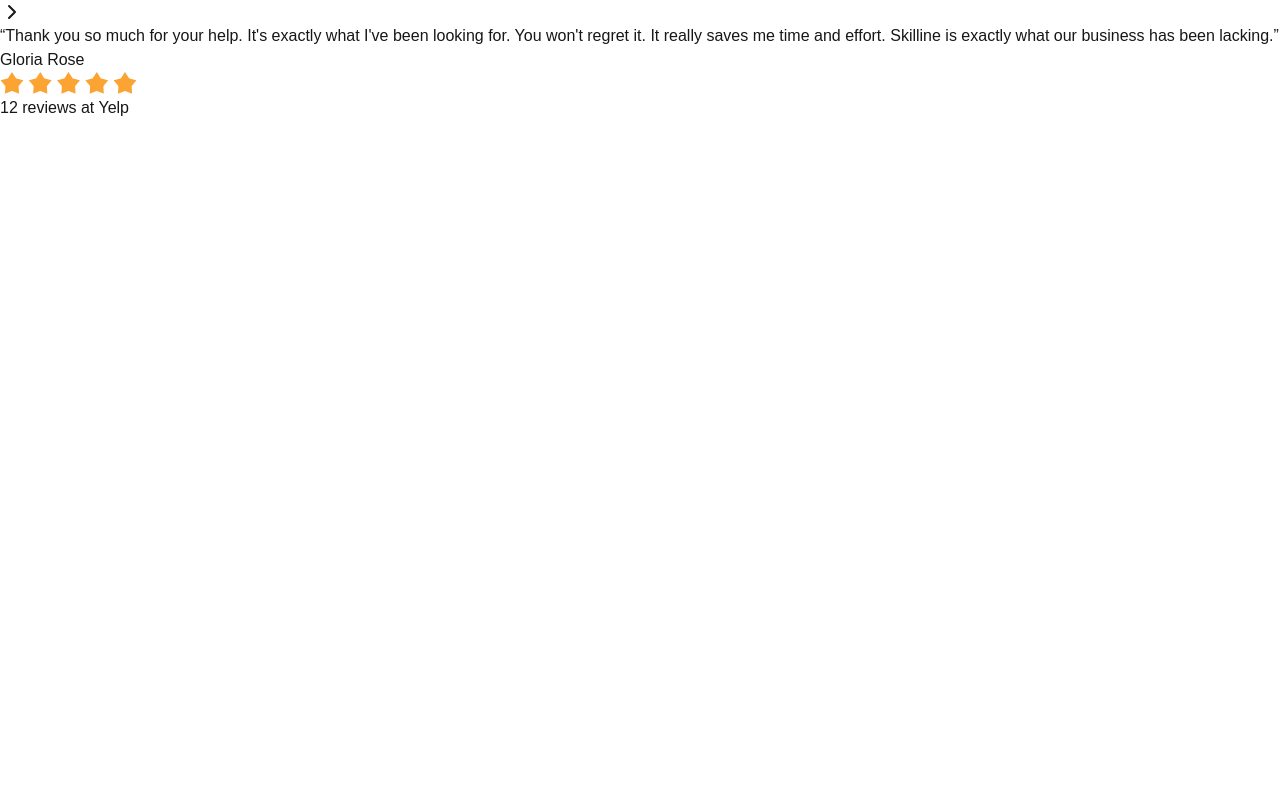
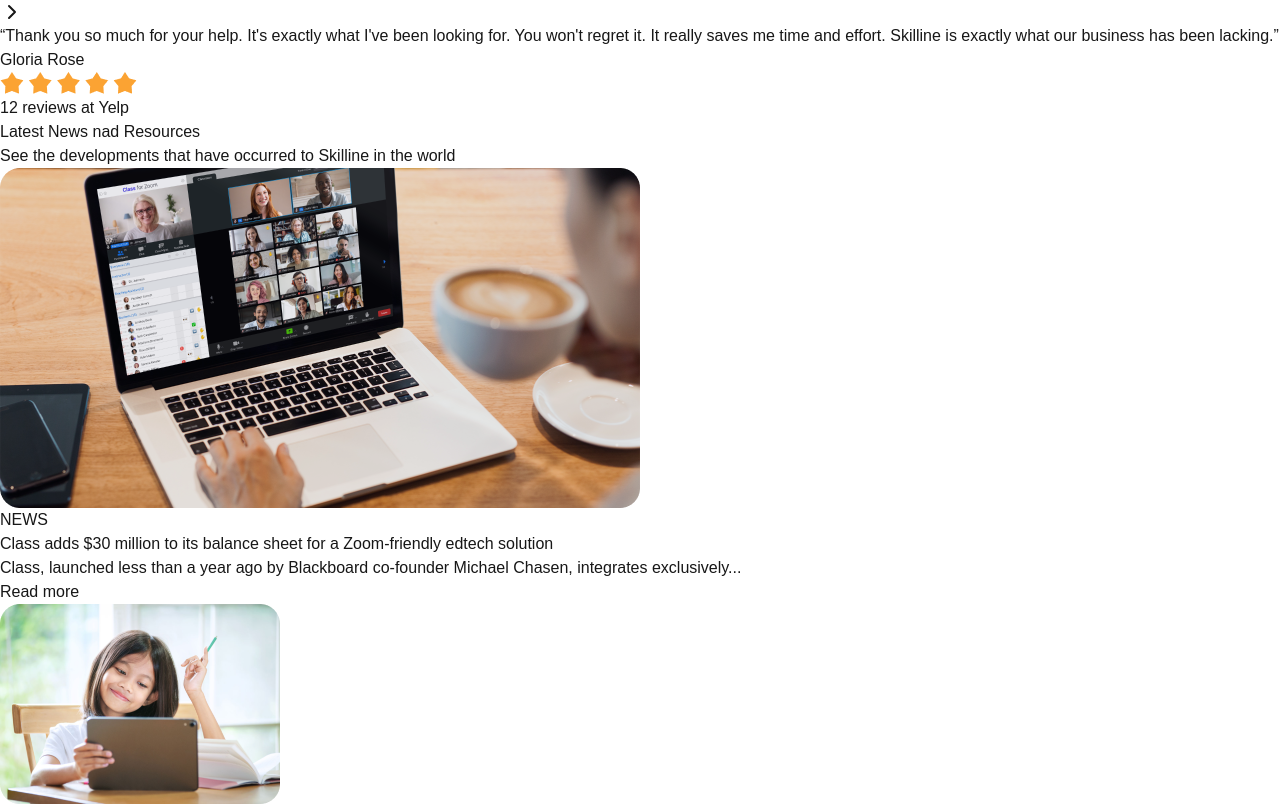
Before and after one commit to KalpitChandekar/online-learning, a Next.js app: page / in a window 1280 px wide. Shown: the part 8300-9106 px from the top of the page. Before the commit the page ends 8420 px from the top, so only its background shows below. Built offline with nearby package versions, Linux system fonts and the light colour scheme.

Commit message:
[feat]: Add News & Resources Section

```diff
--- a/app/page.tsx
+++ b/app/page.tsx
@@ -3,6 +3,7 @@
 import Hero from "@/Components/Hero";
 import Integration from "@/Components/Intergration";
 import Navbar from "@/Components/Navbar";
+import NewsResources from "@/Components/NewsResources";
 import OurFeatures from "@/Components/OurFeatures/page";
 import Specification from "@/Components/Specification";
 import Testimonial from "@/Components/Testimonial";
@@ -20,6 +21,7 @@
       <OurFeatures />
       <Integration />
       <Testimonial />
+      <NewsResources />
     </div>
   );
 };
```
